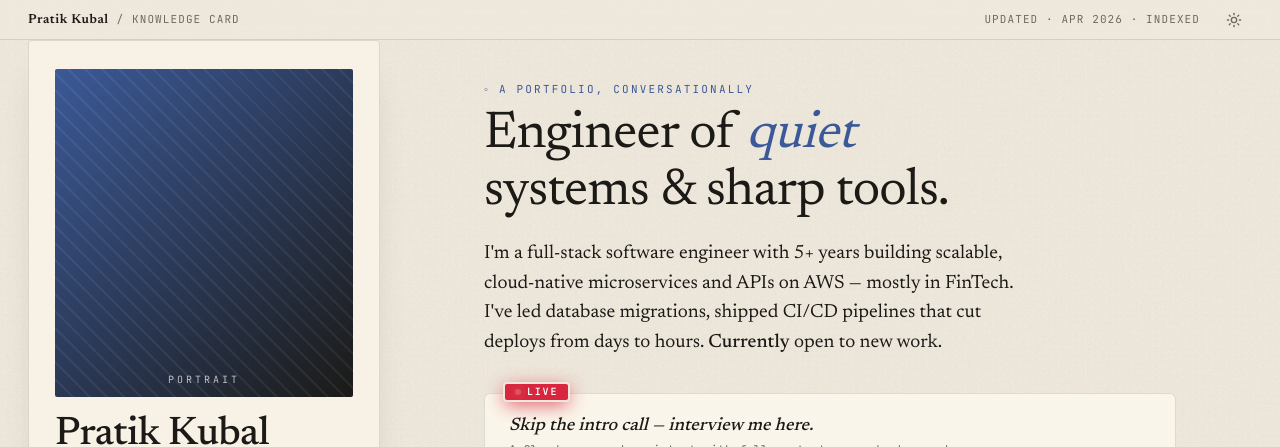
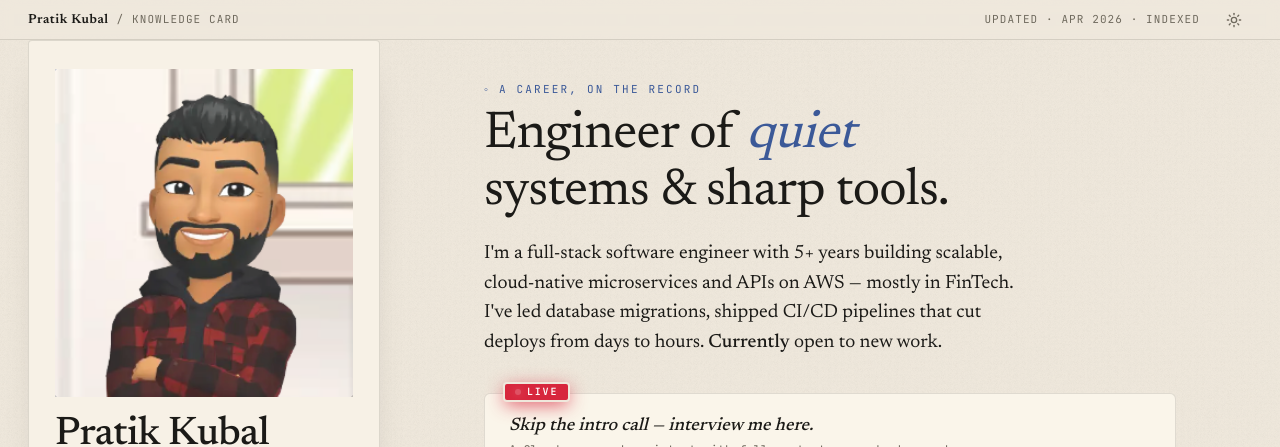
Before and after one commit to pratik-kubal/portfolio, a Next.js app: page / in a window 1280 px wide. Shown: the top 447 px of the page. Built offline with nearby package versions, Linux system fonts and the light colour scheme; no server answers.

Commit message:
Added snapchat avatar as profile picture for now

```diff
--- a/app/globals.css
+++ b/app/globals.css
@@ -259,20 +259,15 @@
   position: relative;
   overflow: hidden;
   margin-bottom: 18px;
-  background-image:
-    repeating-linear-gradient(45deg, rgba(255, 255, 255, 0.06) 0 2px, transparent 2px 12px),
-    linear-gradient(135deg, var(--primary) 0%, var(--accent-pair) 100%);
+  background: linear-gradient(135deg, var(--primary) 0%, var(--accent-pair) 100%);
   border-radius: 2px;
 }
-.v3-card .portrait::after {
-  content: "PORTRAIT";
-  position: absolute;
-  left: 50%;
-  bottom: 12px;
-  transform: translateX(-50%);
-  font: 10px/1 var(--font-mono);
-  color: rgba(255, 255, 255, 0.7);
-  letter-spacing: 0.3em;
+.v3-card .portrait img {
+  width: 100%;
+  height: 100%;
+  object-fit: cover;
+  object-position: center top;
+  display: block;
 }
 
 .v3-name {
--- a/components/editorial-card.tsx
+++ b/components/editorial-card.tsx
@@ -12,7 +12,9 @@ export function EditorialCard({
   return (
     <div className="v3-stage">
       <aside className="v3-card">
-        <div className="portrait" />
+        <div className="portrait">
+          <img src="/portrait.png" alt={`Portrait of ${person.name}`} />
+        </div>
         <h1 className="v3-name">{person.name}</h1>
         <div className="v3-pron">{person.pronunciation}</div>
         <p className="v3-role">
--- a/data/person.ts
+++ b/data/person.ts
@@ -29,7 +29,7 @@ export const person = {
   based: "Philadelphia, PA",
   pronunciation: "/ˈpraː.tIk ˈkuː.baːl/",
   bio: "I'm a full-stack software engineer with 5+ years building scalable, cloud-native microservices and APIs on AWS — mostly in FinTech. I've led database migrations, shipped CI/CD pipelines that cut deploys from days to hours.",
-  eyebrow: "◦ a portfolio, conversationally",
+  eyebrow: "◦ a career, on the record",
   ledeBefore: "Engineer of ",
   ledeEm: "quiet",
   ledeAfter: " systems & sharp tools.",
```
Also changed, not shown: public/portrait.png (added), public/profile.jpg (deleted).
